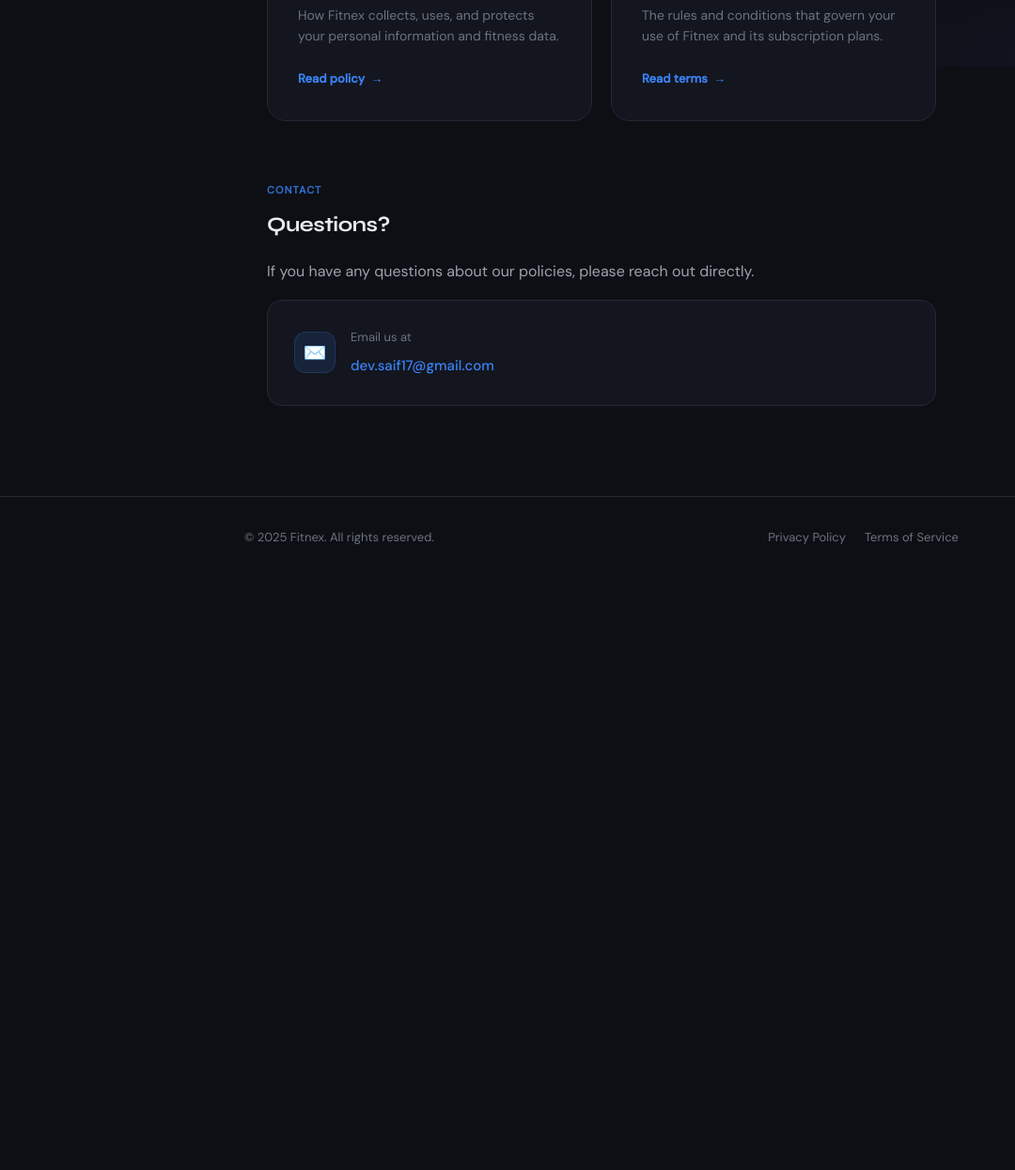
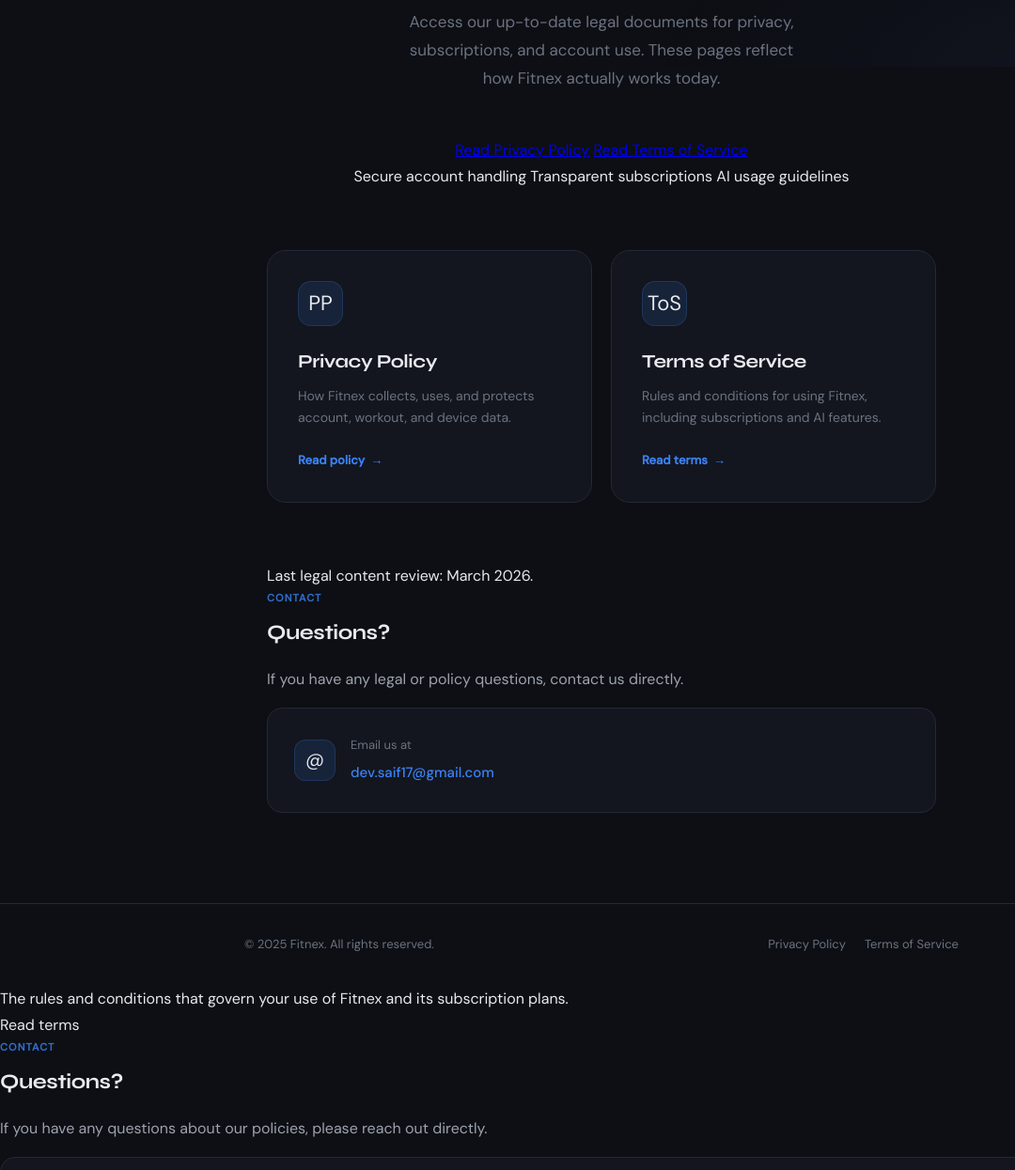
Before and after one commit to sxyf17/fitnex-site, a plain HTML site: page index.html in a window 1280 px wide. Shown: the part 729-1974 px from the top of the page at 94% size, without its empty margins (0-1080 px from the left). Before the commit the page ends 1344 px from the top, so only its background shows below. Drawn offline with Linux system fonts and the light colour scheme.

Commit message:
Revise legal center content and improve layout
Updated the title and meta description for better clarity. Enhanced the hero section with new content and added quick stats. Modified document cards for privacy policy and terms of service.

```diff
--- a/index.html
+++ b/index.html
@@ -3,8 +3,8 @@
 <head>
   <meta charset="UTF-8" />
   <meta name="viewport" content="width=device-width, initial-scale=1.0" />
-  <title>Fitnex — Legal</title>
-  <meta name="description" content="Privacy Policy and Terms of Service for the Fitnex app." />
+  <title>Fitnex Legal Center</title>
+  <meta name="description" content="Official legal center for Fitnex: Privacy Policy and Terms of Service." />
   <link rel="stylesheet" href="styles.css" />
 </head>
 <body>
@@ -19,21 +19,63 @@
 
 <main>
   <div class="hero">
-    <div class="logo-mark">💪</div>
-    <h1>Fitnex <span>Legal</span></h1>
-    <p>Everything you need to know about how we handle your data and the rules of using Fitnex.</p>
+    <div class="hero-badge">Fitnex Legal Center</div>
+    <h1>Simple, transparent terms for the <span>Fitnex</span> experience.</h1>
+    <p>
+      Access our up-to-date legal documents for privacy, subscriptions, and account use.
+      These pages reflect how Fitnex actually works today.
+    </p>
+    <div class="hero-actions">
+      <a href="privacy-policy.html" class="button primary">Read Privacy Policy</a>
+      <a href="terms-of-service.html" class="button secondary">Read Terms of Service</a>
+    </div>
+    <div class="quick-stats">
+      <span>Secure account handling</span>
+      <span>Transparent subscriptions</span>
+      <span>AI usage guidelines</span>
+    </div>
   </div>
 
   <div class="doc-grid">
     <a href="privacy-policy.html" class="doc-card">
-      <div class="card-icon">🔒</div>
+      <div class="card-icon">PP</div>
       <h2>Privacy Policy</h2>
-      <p>How Fitnex collects, uses, and protects your personal information and fitness data.</p>
+      <p>How Fitnex collects, uses, and protects account, workout, and device data.</p>
       <span class="card-link">Read policy</span>
     </a>
     <a href="terms-of-service.html" class="doc-card">
-      <div class="card-icon">📋</div>
+      <div class="card-icon">ToS</div>
       <h2>Terms of Service</h2>
+      <p>Rules and conditions for using Fitnex, including subscriptions and AI features.</p>
+      <span class="card-link">Read terms</span>
+    </a>
+  </div>
+  <p class="doc-meta">Last legal content review: March 2026.</p>
+
+  <div class="section" style="margin-bottom:0; border-bottom:none; padding-bottom:0;">
+    <span class="section-number">Contact</span>
+    <h2>Questions?</h2>
+    <p>If you have any legal or policy questions, contact us directly.</p>
+    <div class="contact-card">
+      <div class="icon">@</div>
+      <div class="info">
+        <p>Email us at</p>
+        <a href="mailto:dev.saif17@gmail.com">dev.saif17@gmail.com</a>
+      </div>
+    </div>
+  </div>
+</main>
+
+<footer>
+  <p>© 2025 Fitnex. All rights reserved.</p>
+  <div class="footer-links">
+    <a href="privacy-policy.html">Privacy Policy</a>
+    <a href="terms-of-service.html">Terms of Service</a>
+  </div>
+</footer>
+
+</body>
+</html>
       <p>The rules and conditions that govern your use of Fitnex and its subscription plans.</p>
       <span class="card-link">Read terms</span>
     </a>
```
